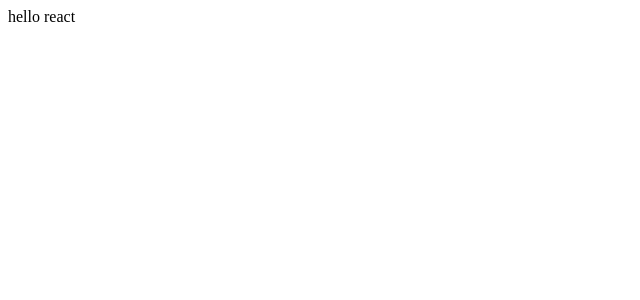
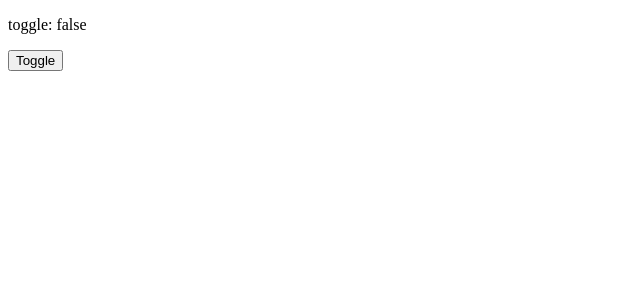
Before and after one commit to yuqingc/react-scratch, a React app: page / in a window 1280 px wide. Shown: the top 300 px of the page, without its empty margins (0-640 px from the left). Built offline with nearby package versions, Linux system fonts and the light colour scheme.

Commit message:
add stage1

```diff
--- a/package.json
+++ b/package.json
@@ -15,6 +15,7 @@
     "babel-loader": "^7.1.4",
     "babel-preset-env": "^1.7.0",
     "babel-preset-react": "^6.24.1",
+    "babel-preset-stage-1": "^6.24.1",
     "html-webpack-plugin": "^3.2.0",
     "webpack": "^4.11.1",
     "webpack-cli": "^3.0.3",
--- /dev/null
+++ b/src/js/App.jsx
@@ -0,0 +1,28 @@
+import React from 'react';
+
+class App extends React.Component {
+
+  constructor(props) {
+    super(props);
+    this.state = {
+      toggle: false,
+    }
+  }
+
+  handleToggle = () => {
+    this.setState(state => ({
+      toggle: !state.toggle
+    }));
+  }
+
+  render () {
+    return (
+      <div>
+        <p>toggle: {this.state.toggle ? "true" : "false"}</p>
+        <button onClick={this.handleToggle}>Toggle</button>
+      </div>
+    )
+  }
+}
+
+export default App;
--- a/src/js/index.jsx
+++ b/src/js/index.jsx
@@ -1,7 +1,9 @@
 import ReactDom from 'react-dom'
 import React from 'react';
 
+import App from './App';
+
 ReactDom.render(
-    <div>hello react</div>,
+    <div><App/></div>,
     document.getElementById('root')
 );
```
Also changed, not shown: .babelrc, 1 other file (tests, documents, lock files or other folders).
